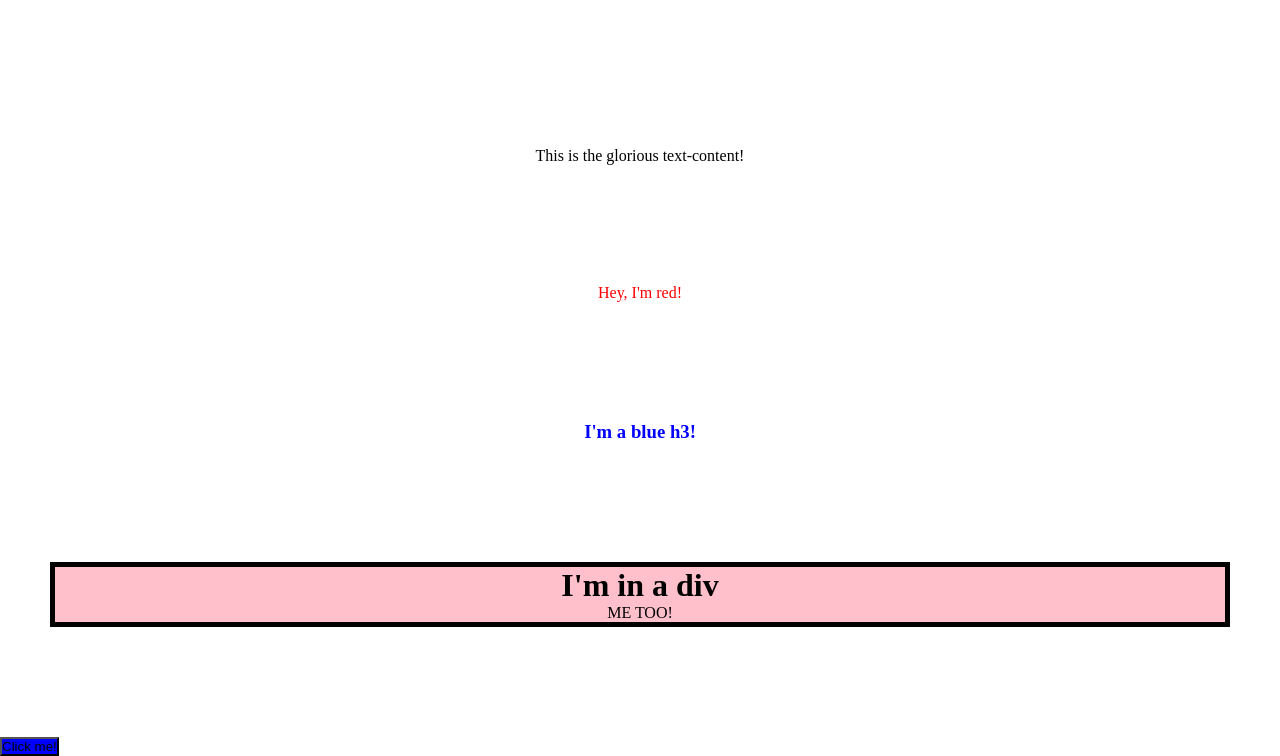
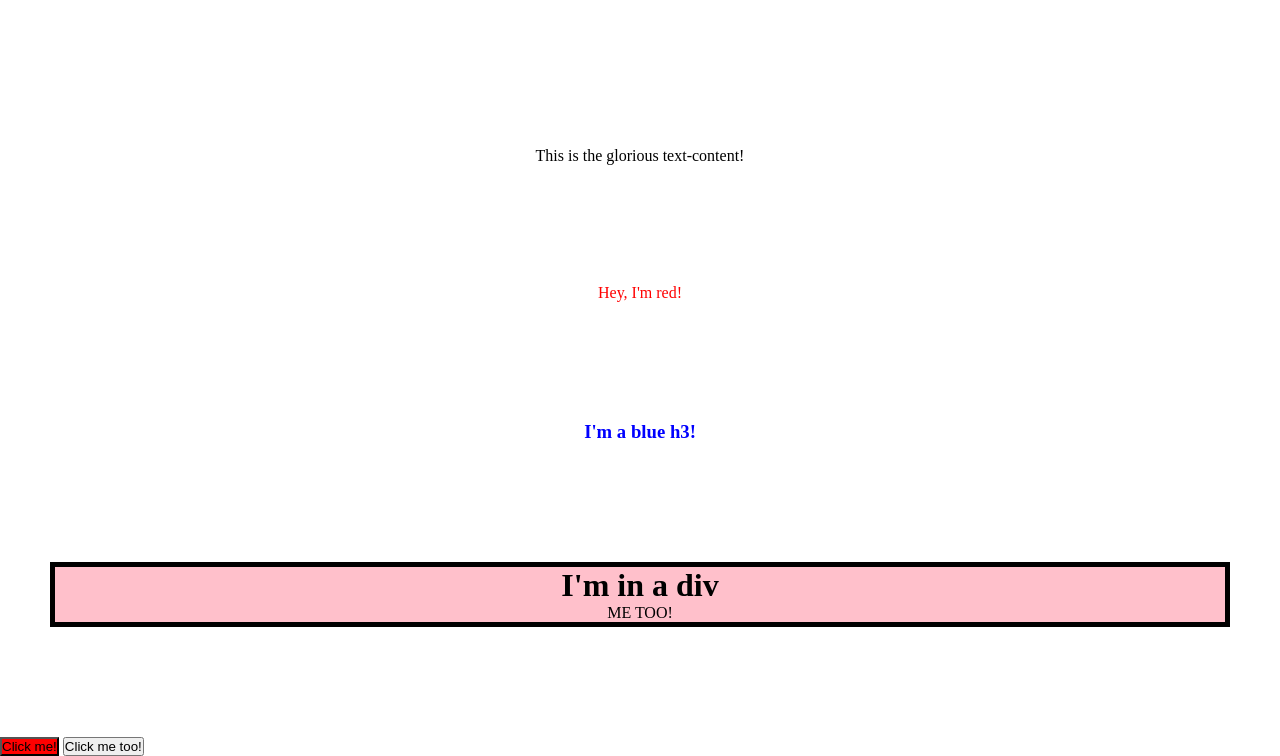
Before and after one commit to stonecnz/learning, a plain HTML site: page htmlExercises/dom-manipulation/index.html in a window 1280 px wide. Both pictures are taken after a click on the button "Click me!". Shown: the part 220-976 px from the top of the page. Drawn offline with Linux system fonts and the light colour scheme.

Commit message:
just dome DOM practice

```diff
--- a/htmlExercises/dom-manipulation/index.html
+++ b/htmlExercises/dom-manipulation/index.html
@@ -13,6 +13,7 @@
     <div id="container"></div>
 
     <button class="btn">Click me!</button>
+    <button class="btn">Click me too!</button>
   </body>
   <script src="script.js"></script>
   </html>
--- a/htmlExercises/dom-manipulation/script.js
+++ b/htmlExercises/dom-manipulation/script.js
@@ -35,7 +35,17 @@
 bordered.appendChild(p);
 container.appendChild(bordered);
 
-const btn = document.querySelector('.btn');
-btn.addEventListener('click', function (e) {
-    e.target.style.background = 'blue';
-})
+const turnBlue = function() {
+
+}
+
+const btns = document.querySelectorAll('.btn');
+
+btns.forEach((btn) => {
+    btn.addEventListener('mousedown', function() {
+        btn.style.background = 'blue';
+    });
+    btn.addEventListener('mouseup', function() {
+        btn.style.background = 'red';
+    });
+});
```
Also changed, not shown: htmlExercises/menu.html (+1 -1 lines).
